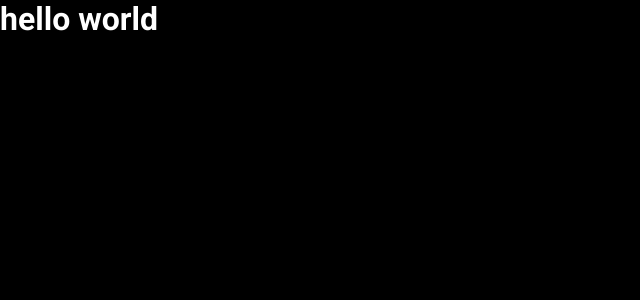
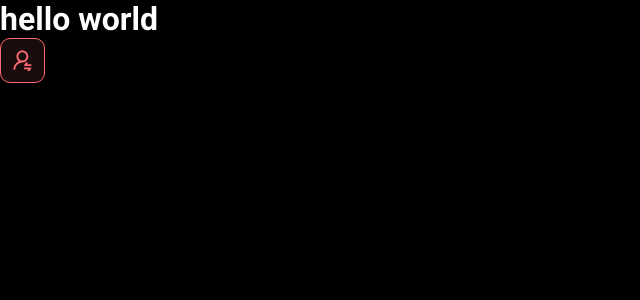
Before and after one commit to GabrielGPena793/dsmeta, a React (Vite) app in the folder frontend/: page / in a window 1280 px wide. Shown: the top 300 px of the page, without its empty margins (0-640 px from the left). Built offline with nearby package versions, Linux system fonts and the light colour scheme.

Commit message:
firts component - NotificaitonButton

```diff
--- a/frontend/src/App.tsx
+++ b/frontend/src/App.tsx
@@ -1,6 +1,10 @@
+import { NotificationButton } from "./components/NotificationButton";
 
 export function App() {
   return (
-    <h1>hello world</h1>
+    <>
+      <h1>hello world</h1>
+      <NotificationButton />
+    </>
   )
 }
--- /dev/null
+++ b/frontend/src/components/NotificationButton/index.tsx
@@ -0,0 +1,10 @@
+import notificationImg from "../../assets/img/notificaiton-icon.svg"
+import "./styles.css"
+
+export function NotificationButton() {
+  return (
+    <div className="dsmeta-red-btn">
+      <img src={notificationImg} alt="Notificar" />
+    </div>
+  )
+}
--- /dev/null
+++ b/frontend/src/components/NotificationButton/styles.css
@@ -0,0 +1,15 @@
+.dsmeta-red-btn {
+  height: 45px;
+  width: 45px;
+  background: rgba(255, 107, 114, 0.1);
+  border: 1px solid #ff6b72;
+  border-radius: 10px;
+  display: flex;
+  align-items: center;
+  justify-content: center;
+  cursor: pointer;
+}
+
+.dsmeta-red-btn img {
+    width: 19px;
+}
```
Also changed, not shown: frontend/src/assets/img/notificaiton-icon.svg (added).
